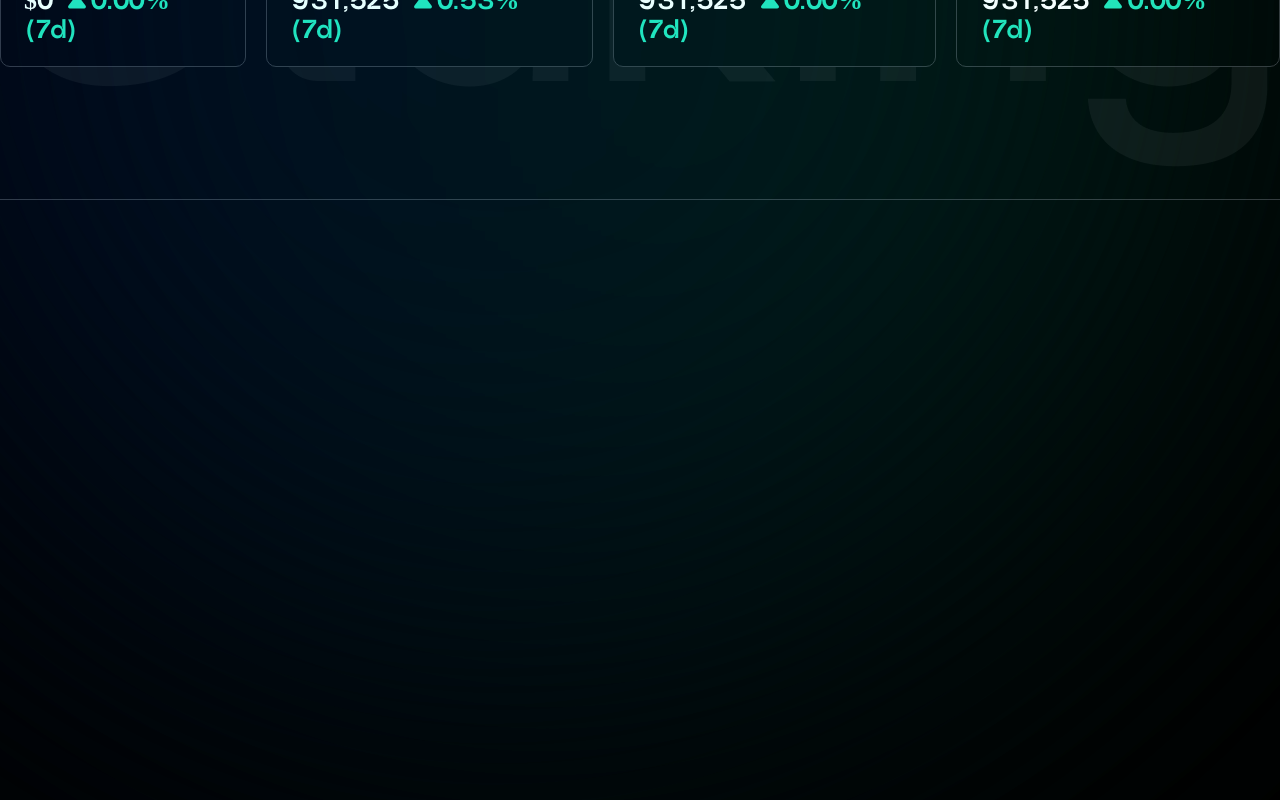
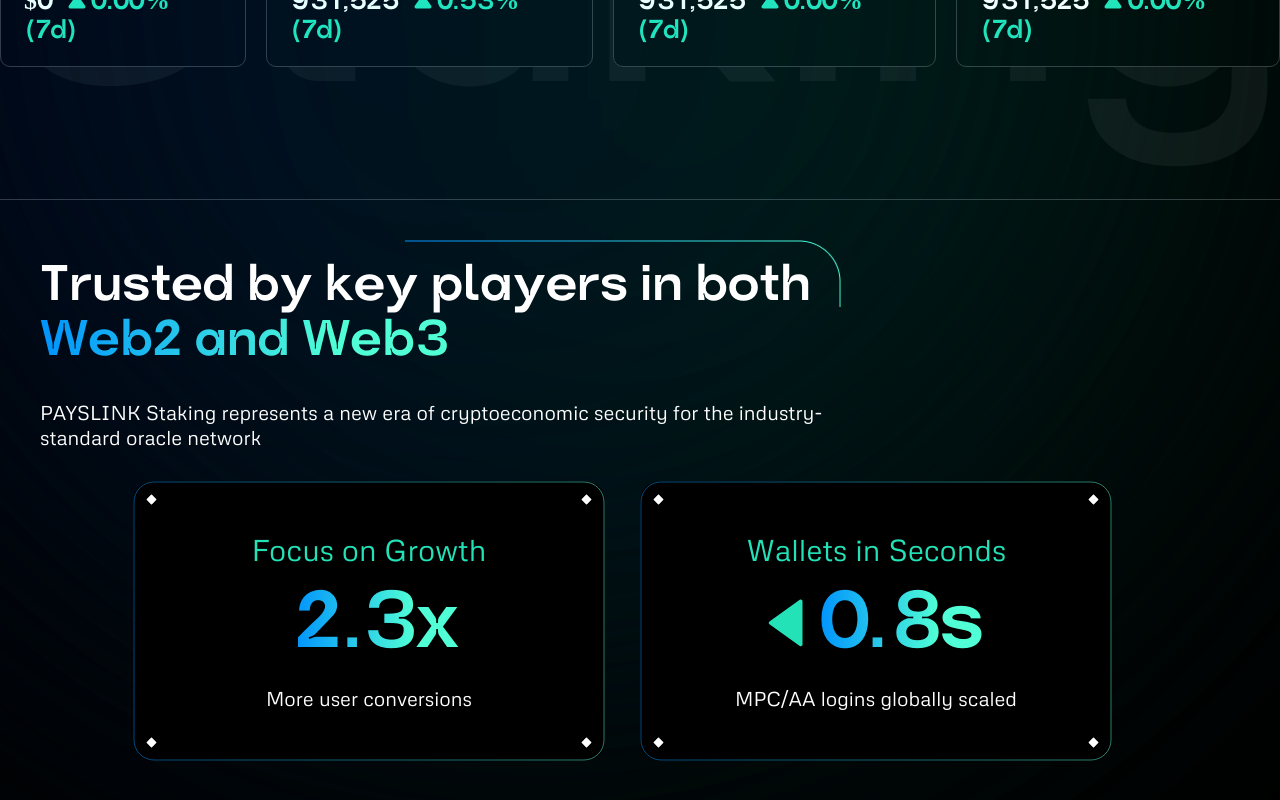
Before and after one commit to Hyena82/payslink, a Next.js app: page /en in a window 1280 px wide. Shown: the part 1000-1800 px from the top of the page. Built offline with nearby package versions, Linux system fonts and the light colour scheme.

Commit message:
feat: trusted card UI

```diff
--- /dev/null
+++ b/src/app/[locale]/home/components/Trusted/_3DCard.tsx
@@ -0,0 +1,269 @@
+import styled from "styled-components";
+import { Box, Flex } from "@/components/Box";
+import { GradientBorder, LeftArrow } from "@/components/Svg";
+import Image from "next/image";
+import {
+  motion,
+  useMotionTemplate,
+  useMotionValue,
+  useSpring,
+} from "framer-motion";
+import { useRef } from "react";
+
+const Wrapper = styled.div`
+  ._3dZ {
+    transform-style: preserve-3d;
+    transform: translateZ(75px);
+  }
+
+  .dot {
+    z-index: 2;
+
+    & > * {
+      width: 7px;
+      height: 7px;
+      transform: rotate(-135deg);
+      position: absolute;
+      background-color: #fff;
+    }
+
+    & > :nth-child(1) {
+      top: 15px;
+      left: 15px;
+    }
+
+    & > :nth-child(2) {
+      top: 15px;
+      right: 15px;
+    }
+
+    & > :nth-child(3) {
+      bottom: 15px;
+      left: 15px;
+    }
+
+    & > :nth-child(4) {
+      bottom: 15px;
+      right: 15px;
+    }
+  }
+
+  .content-box {
+    width: 472px;
+    height: 280px;
+    position: relative;
+    flex-direction: column;
+    /* margin-top: 38px; */
+    z-index: 2;
+    border-radius: 20px;
+
+    transition: all 0.3s ease-in-out;
+
+    &:hover {
+      transition: all 0.3s ease-in-out;
+      transform: scale(1.05);
+      background: radial-gradient(
+        66.53% 71.98% at 57.94% 42.74%,
+        #0093fe 0%,
+        #50ffd5 100%
+      );
+      & > * {
+        color: #000 !important;
+      }
+      .number {
+        background: unset;
+        color: #000 !important;
+        -webkit-text-fill-color: unset;
+      }
+
+      svg path {
+        fill: #000;
+      }
+    }
+
+    &:not(:last-child) {
+      margin-right: 35px;
+    }
+
+    .title {
+      z-index: 2;
+      font-family: Metrophobic;
+      font-size: 30px;
+      font-weight: 400;
+      line-height: 36.99px;
+      text-align: center;
+      color: #23e2b7;
+    }
+
+    .number {
+      z-index: 2;
+
+      font-family: Trap;
+      font-size: 80px;
+      font-weight: 700;
+      text-align: center;
+      margin-top: 15px;
+      margin-bottom: 15px;
+    }
+
+    .desc {
+      z-index: 2;
+
+      font-family: Metrophobic;
+      font-size: 20px;
+      font-weight: 400;
+      line-height: 24.66px;
+      text-align: center;
+    }
+
+    .dot {
+      z-index: 2;
+
+      & > * {
+        width: 7px;
+        height: 7px;
+        transform: rotate(-135deg);
+        position: absolute;
+        background-color: #fff;
+      }
+
+      & > :nth-child(1) {
+        top: 15px;
+        left: 15px;
+      }
+
+      & > :nth-child(2) {
+        top: 15px;
+        right: 15px;
+      }
+
+      & > :nth-child(3) {
+        bottom: 15px;
+        left: 15px;
+      }
+
+      & > :nth-child(4) {
+        bottom: 15px;
+        right: 15px;
+      }
+    }
+
+    & > svg {
+      position: absolute;
+      z-index: 1;
+      top: 0;
+      left: 0;
+      width: 100%;
+      height: 100%;
+    }
+  }
+`;
+
+const _3DCard = ({
+  title,
+  number,
+  desc,
+  arrow,
+}: {
+  title: string;
+  number: string;
+  desc: string;
+  arrow?: boolean;
+}) => {
+  const ref = useRef<any>(null);
+
+  const x = useMotionValue(0);
+  const y = useMotionValue(0);
+
+  const xSpring = useSpring(x);
+  const ySpring = useSpring(y);
+
+  const transform = useMotionTemplate`rotateX(${xSpring}deg) rotateY(${ySpring}deg)`;
+  const ROTATION_RANGE = 32.5;
+  const HALF_ROTATION_RANGE = 32.5 / 2;
+
+  const handleMouseMove = (e: any) => {
+    if (!ref.current) return [0, 0];
+
+    const rect = ref.current.getBoundingClientRect();
+
+    const width = rect.width;
+    const height = rect.height;
+
+    const mouseX = (e.clientX - rect.left) * ROTATION_RANGE;
+    const mouseY = (e.clientY - rect.top) * ROTATION_RANGE;
+
+    const rX = (mouseY / height - HALF_ROTATION_RANGE) * -1;
+    const rY = mouseX / width - HALF_ROTATION_RANGE;
+
+    x.set(rX);
+    y.set(rY);
+  };
+
+  const handleMouseLeave = () => {
+    x.set(0);
+    y.set(0);
+  };
+
+  return (
+    <Wrapper>
+      <motion.div
+        ref={ref}
+        onMouseMove={handleMouseMove}
+        onMouseLeave={handleMouseLeave}
+        style={{
+          transformStyle: "preserve-3d",
+          transform,
+          position: "relative",
+          height: "280px",
+          width: "472px",
+          borderRadius: "20px",
+          marginRight: "35px",
+          backgroundColor: "#000",
+        }}
+      >
+        <div className="dot">
+          <div />
+          <div />
+          <div />
+          <div />
+        </div>
+
+        <div
+          className="content-box center"
+          style={{
+            transform: "translateZ(75px)",
+            transformStyle: "preserve-3d",
+          }}
+        >
+          <p className="title _3dZ">{title}</p>
+
+          <Flex alignItems="center" className="_3dZ">
+            {arrow && (
+              <Box mb={1}>
+                <LeftArrow />
+              </Box>
+            )}
+
+            <Box ml={3} className="number text-gradient ">
+              {number}
+            </Box>
+          </Flex>
+
+          <p className="desc _3dZ">{desc}</p>
+
+          <div className="dot">
+            <div />
+            <div />
+            <div />
+            <div />
+          </div>
+
+          <GradientBorder />
+        </div>
+      </motion.div>
+    </Wrapper>
+  );
+};
+
+export default _3DCard;
--- /dev/null
+++ b/src/app/[locale]/home/components/Trusted/index.tsx
@@ -0,0 +1,117 @@
+import { Flex } from "@/components/Box";
+import Image from "next/image";
+import styled from "styled-components";
+
+import _3DCard from "./_3DCard";
+
+const Wrapper = styled.div`
+  padding: 60px 40px 40px;
+  z-index: 3;
+  position: relative;
+  .title-section {
+    font-family: Trap;
+    font-size: 50px;
+    font-weight: 600;
+    line-height: 55px;
+    text-align: left;
+    max-width: 791px;
+    width: 100%;
+    position: relative;
+
+    img {
+      position: absolute;
+      top: -20px;
+      right: -10px;
+    }
+
+    span {
+      font-family: Trap;
+      font-size: 50px;
+      font-weight: 600;
+      line-height: 55px;
+      text-align: left;
+      background: linear-gradient(90deg, #0093fe 0%, #50ffd5 72.7%) text;
+      -webkit-text-fill-color: transparent;
+    }
+  }
+
+  .dot {
+    z-index: 2;
+
+    & > * {
+      width: 7px;
+      height: 7px;
+      transform: rotate(-135deg);
+      position: absolute;
+      background-color: #fff;
+    }
+
+    & > :nth-child(1) {
+      top: 15px;
+      left: 15px;
+    }
+
+    & > :nth-child(2) {
+      top: 15px;
+      right: 15px;
+    }
+
+    & > :nth-child(3) {
+      bottom: 15px;
+      left: 15px;
+    }
+
+    & > :nth-child(4) {
+      bottom: 15px;
+      right: 15px;
+    }
+  }
+
+  .description {
+    font-family: Metrophobic;
+    font-size: 20px;
+    font-weight: 400;
+    line-height: 24.66px;
+    text-align: left;
+    margin-top: 30px;
+    max-width: 791px;
+    width: 100%;
+  }
+`;
+
+const Trusted = () => {
+  return (
+    <Wrapper>
+      <p className="title-section">
+        <Image
+          src="/images/home/corner-border.png"
+          width={436}
+          height={67}
+          alt=""
+        />
+        Trusted by key players in both <span>Web2 and Web3</span>
+      </p>
+
+      <p className="description">
+        PAYSLINK Staking represents a new era of cryptoeconomic security for the
+        industry-standard oracle network
+      </p>
+      <Flex justifyContent="center" mt={4}>
+        <_3DCard
+          title="Focus on Growth"
+          number="2.3x"
+          desc="More user conversions"
+        />
+
+        <_3DCard
+          title="Wallets in Seconds"
+          number="0.8s"
+          desc="MPC/AA logins globally scaled"
+          arrow
+        />
+      </Flex>
+    </Wrapper>
+  );
+};
+
+export default Trusted;
--- a/src/app/[locale]/home/page.tsx
+++ b/src/app/[locale]/home/page.tsx
@@ -15,6 +15,7 @@
 import { SvgTest } from "@/components/Svg";
 import FirstPage from "./components/FirstPage";
 import Staking from "./components/Staking";
+import Trusted from "./components/Trusted";
 
 const Wrapper = styled.div`
   width: 100%;
@@ -39,6 +40,8 @@
       </Box>
 
       <Staking />
+
+      <Trusted />
       <Box className="" height={1000} background="black"></Box>
     </HomeLayout>
   );
--- /dev/null
+++ b/src/components/Svg/GradientBorder.tsx
@@ -0,0 +1,26 @@
+const Icon = (props: any) => {
+  return (
+    <svg {...props} width="472" height="280" xmlns="http://www.w3.org/2000/svg">
+      <defs>
+        <linearGradient id="grad1" x1="0%" y1="0%" x2="100%" y2="0%">
+          <stop offset="0%" style={{ stopColor: "#0093fe", stopOpacity: 1 }} />
+          <stop
+            offset="100%"
+            style={{ stopColor: "#50ffd5", stopOpacity: 1 }}
+          />
+        </linearGradient>
+      </defs>
+      <rect
+        x="1"
+        y="1"
+        rx="20"
+        ry="20"
+        width="470"
+        height="278"
+        style={{ fill: "none", stroke: "url(#grad1)", strokeWidth: 0.5 }}
+      />
+    </svg>
+  );
+};
+
+export default Icon;
--- /dev/null
+++ b/src/components/Svg/LeftArrow.tsx
@@ -0,0 +1,18 @@
+const Icon = (props: any) => {
+  return (
+    <svg
+      width="35"
+      height="48"
+      viewBox="0 0 35 48"
+      fill="none"
+      xmlns="http://www.w3.org/2000/svg"
+    >
+      <path
+        d="M1.47558 25.3105C0.507325 24.6189 0.507324 23.1799 1.47558 22.4883L31.7579 0.858054C32.9057 0.0382142 34.5 0.858675 34.5 2.26918L34.5 45.5296C34.5 46.9401 32.9057 47.7606 31.7579 46.9408L1.47558 25.3105Z"
+        fill="#23E2B7"
+      />
+    </svg>
+  );
+};
+
+export default Icon;
--- a/src/components/Svg/index.ts
+++ b/src/components/Svg/index.ts
@@ -1,4 +1,5 @@
-export { default as SvgTest } from './svgload.svg';
 export { default as Staking } from './staking.svg';
 export { default as DownArrow } from './DownArrow';
 export { default as WhiteStaking } from './WhiteStaking';
+export { default as GradientBorder } from './GradientBorder';
+export { default as LeftArrow } from './LeftArrow';
--- a/src/styles/GlobalStyles.ts
+++ b/src/styles/GlobalStyles.ts
@@ -33,9 +33,7 @@
   body {
     margin: 0;
     font-family: 'Metrophobic', sans-serif;
-    img {
-      height: auto;
-    }
+
 
     top: 0 !important;
     width: 100% !important;
@@ -65,6 +63,11 @@
   .hover{
     cursor: pointer;
   }
+
+  .text-gradient{
+    background: linear-gradient(90deg, #0093fe 0%, #50ffd5 72.7%) text;
+    -webkit-text-fill-color: transparent;
+  }
 `;
 
 export default GlobalStyles;
```
Also changed, not shown: public/images/home/corner-border.png (added), public/images/icons/left-arrow.svg (added).
